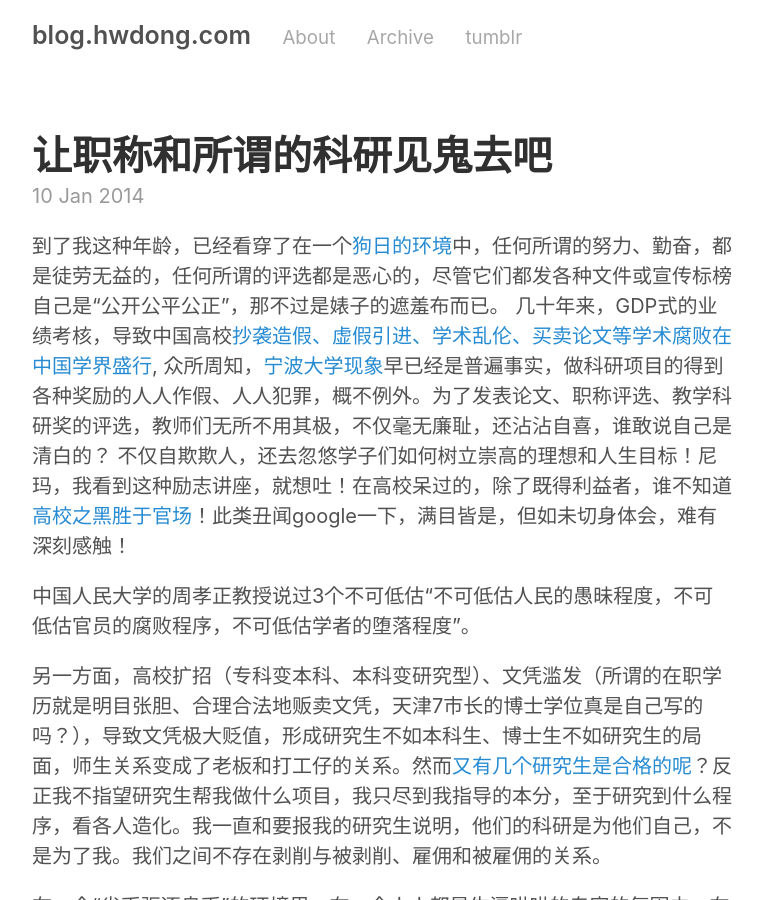
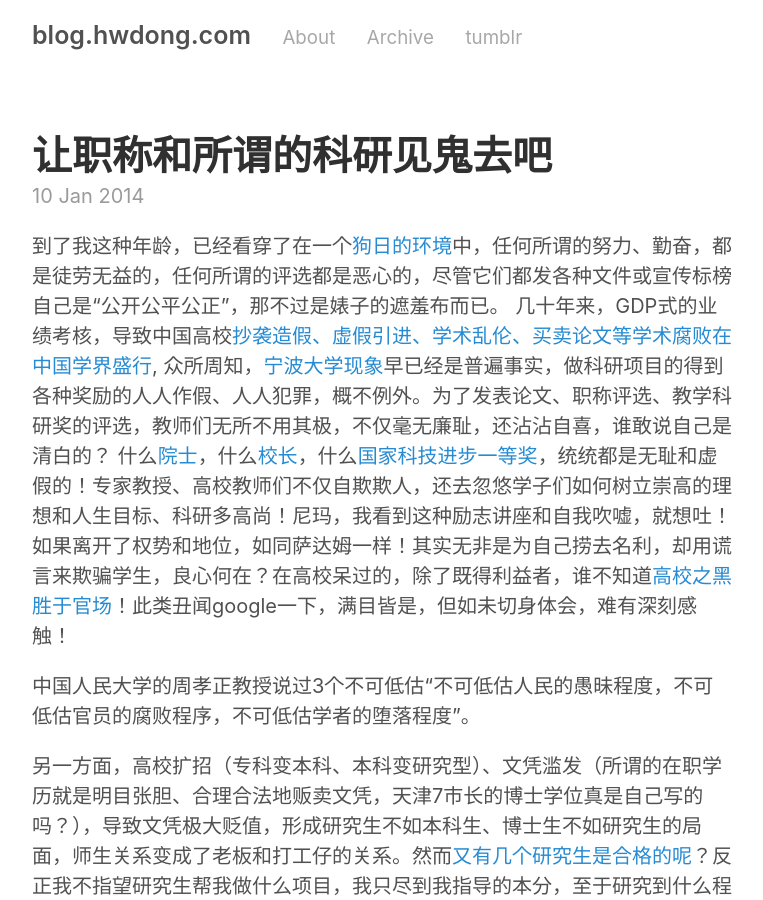
Before and after one commit to hwdong/hwdong-old.github.io, a Jekyll site: the page built from _posts/2014-01-10-不再参与任何科研项目，等待退休.md, in a window 1280 px wide and 900 px high. Shown: the whole window, without its empty margins (258-1021 px from the left). Built offline with Jekyll 4.4.1, drawn with Linux system fonts in a browser that asks for light colours; comment, search, counter and statistics services are not loaded.

Commit message:
no research

```diff
--- a/_posts/2014-01-10-不再参与任何科研项目，等待退休.md
+++ b/_posts/2014-01-10-不再参与任何科研项目，等待退休.md
@@ -6,7 +6,7 @@
 
 到了我这种年龄，已经看穿了在一个[狗日的环境](http://hongweidong.tumblr.com/post/135088392991/%E8%BD%AC%E5%88%AB%E4%BA%86%E7%8B%97%E6%97%A5%E7%9A%84%E7%A7%91%E7%A0%94)中，任何所谓的努力、勤奋，都是徒劳无益的，任何所谓的评选都是恶心的，尽管它们都发各种文件或宣传标榜自己是“公开公平公正”，那不过是婊子的遮羞布而已。
 <!--more-->
-几十年来，GDP式的业绩考核，导致中国高校[抄袭造假、虚假引进、学术乱伦、买卖论文等学术腐败在中国学界盛行](http://hongweidong.tumblr.com/post/130716725416/%E4%BA%9A%E6%B4%B2%E5%91%A8%E5%88%8A%E4%B8%AD%E5%9B%BD%E5%AD%A6%E6%9C%AF%E8%85%90%E8%B4%A5%E5%B0%86%E5%8A%A8%E6%91%87%E5%9B%BD%E6%9C%AC), 众所周知，[宁波大学现象](http://hongweidong.tumblr.com/post/124407587451/%E5%9B%BD%E5%86%85%E9%AB%98%E6%A0%A1%E9%83%BD%E5%A6%82%E6%AD%A4%E5%AE%81%E6%B3%A2%E5%A4%A7%E5%AD%A6%E7%8E%B0%E8%B1%A1)早已经是普遍事实，做科研项目的得到各种奖励的人人作假、人人犯罪，概不例外。为了发表论文、职称评选、教学科研奖的评选，教师们无所不用其极，不仅毫无廉耻，还沾沾自喜，谁敢说自己是清白的？ 不仅自欺欺人，还去忽悠学子们如何树立崇高的理想和人生目标！尼玛，我看到这种励志讲座，就想吐！在高校呆过的，除了既得利益者，谁不知道[高校之黑胜于官场](http://xcguan.net/2016/02/%E8%BE%9B%E5%85%81%E6%98%9F-%E4%B8%AD%E5%9B%BD%E9%AB%98%E6%A0%A1%E7%94%9F%E6%80%81%E4%B9%8B%E6%80%AA%E7%8E%B0%E7%8A%B6/)！此类丑闻google一下，满目皆是，但如未切身体会，难有深刻感触！
+几十年来，GDP式的业绩考核，导致中国高校[抄袭造假、虚假引进、学术乱伦、买卖论文等学术腐败在中国学界盛行](http://hongweidong.tumblr.com/post/130716725416/%E4%BA%9A%E6%B4%B2%E5%91%A8%E5%88%8A%E4%B8%AD%E5%9B%BD%E5%AD%A6%E6%9C%AF%E8%85%90%E8%B4%A5%E5%B0%86%E5%8A%A8%E6%91%87%E5%9B%BD%E6%9C%AC), 众所周知，[宁波大学现象](http://hongweidong.tumblr.com/post/124407587451/%E5%9B%BD%E5%86%85%E9%AB%98%E6%A0%A1%E9%83%BD%E5%A6%82%E6%AD%A4%E5%AE%81%E6%B3%A2%E5%A4%A7%E5%AD%A6%E7%8E%B0%E8%B1%A1)早已经是普遍事实，做科研项目的得到各种奖励的人人作假、人人犯罪，概不例外。为了发表论文、职称评选、教学科研奖的评选，教师们无所不用其极，不仅毫无廉耻，还沾沾自喜，谁敢说自己是清白的？ 什么[院士](http://www.backchina.com/blog/348710/article-230518.html)，什么[校长](http://news.sohu.com/20150402/n410736949.shtml)，什么[国家科技进步一等奖](http://www.guokr.com/article/439914/)，统统都是无耻和虚假的！专家教授、高校教师们不仅自欺欺人，还去忽悠学子们如何树立崇高的理想和人生目标、科研多高尚！尼玛，我看到这种励志讲座和自我吹嘘，就想吐！如果离开了权势和地位，如同萨达姆一样！其实无非是为自己捞去名利，却用谎言来欺骗学生，良心何在？在高校呆过的，除了既得利益者，谁不知道[高校之黑胜于官场](http://xcguan.net/2016/02/%E8%BE%9B%E5%85%81%E6%98%9F-%E4%B8%AD%E5%9B%BD%E9%AB%98%E6%A0%A1%E7%94%9F%E6%80%81%E4%B9%8B%E6%80%AA%E7%8E%B0%E7%8A%B6/)！此类丑闻google一下，满目皆是，但如未切身体会，难有深刻感触！
 
 中国人民大学的周孝正教授说过3个不可低估“不可低估人民的愚昧程度，不可低估官员的腐败程序，不可低估学者的堕落程度"。
 
```
